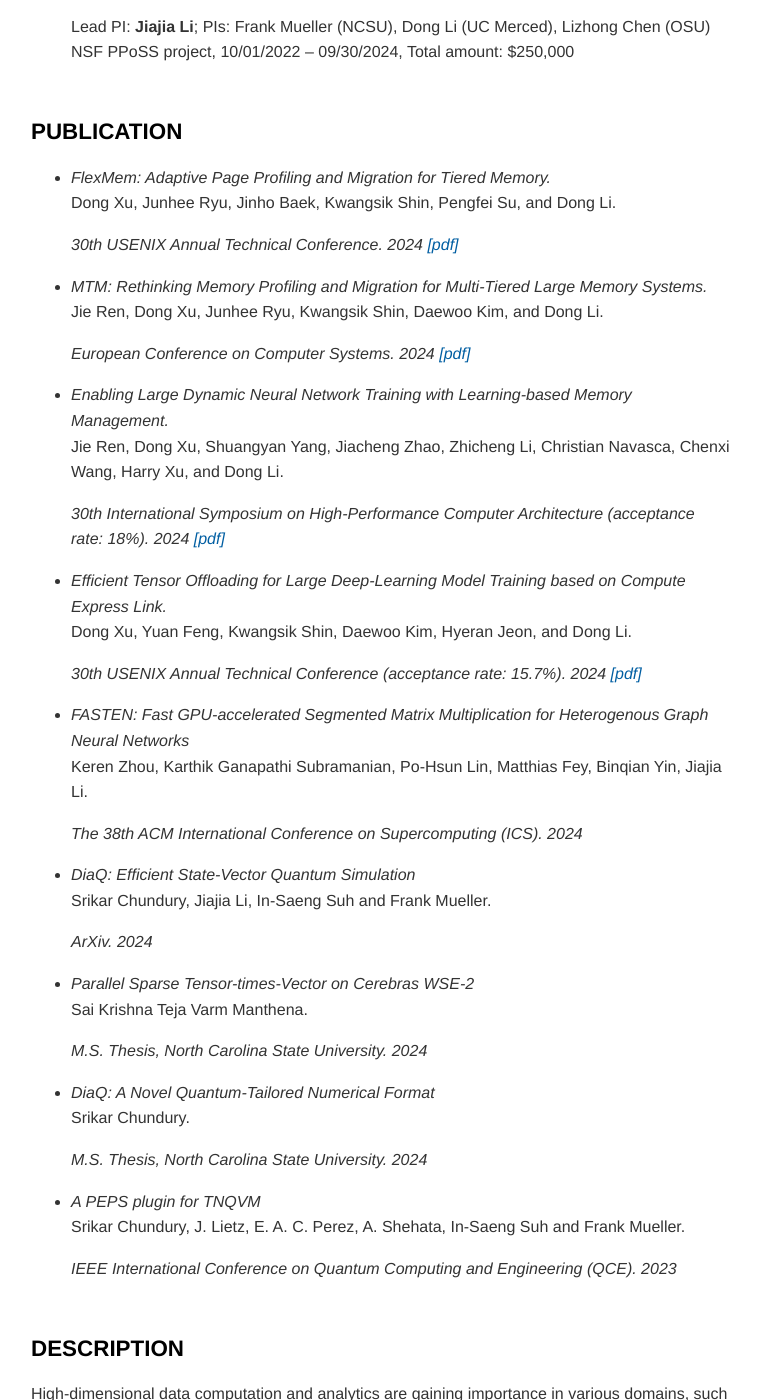
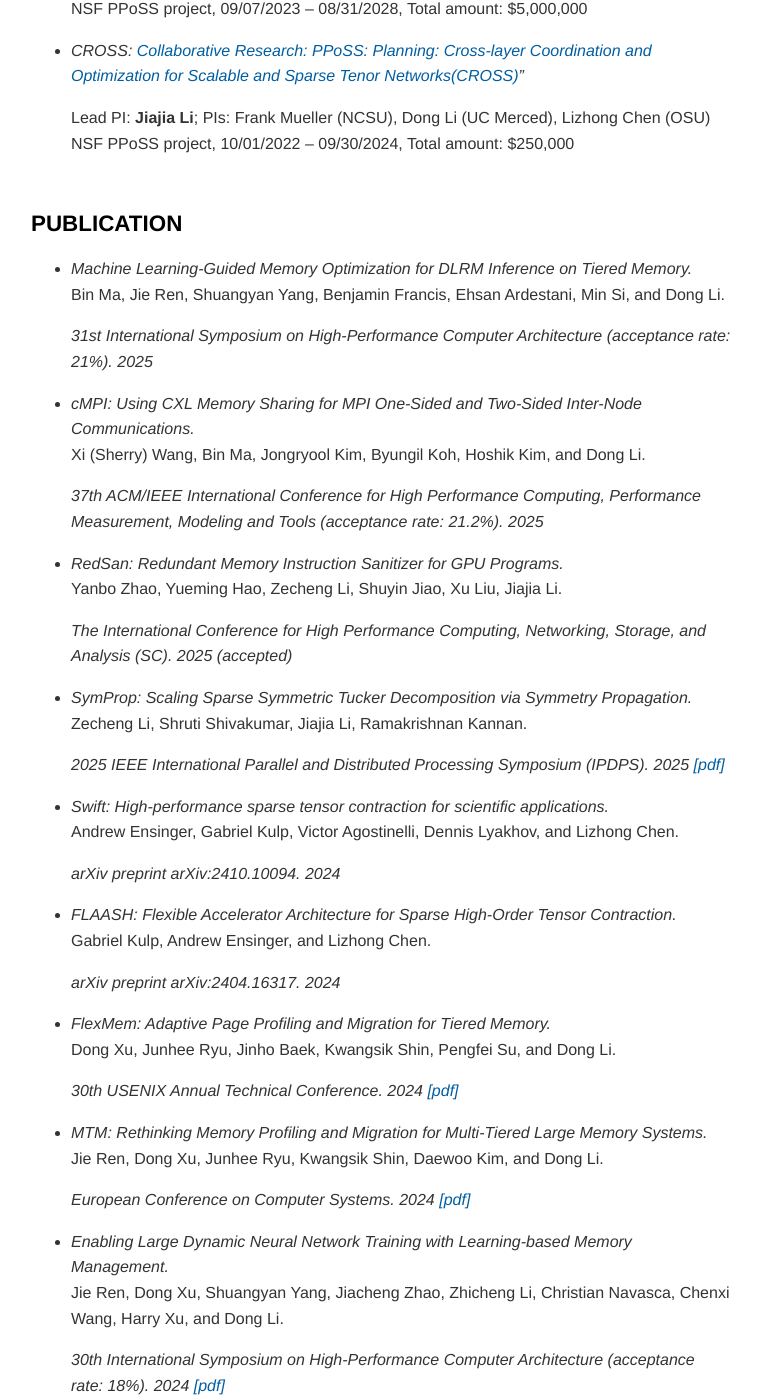
Before and after one commit to tensorworld/cross, a Jekyll site: the page built from index.html, in a window 1280 px wide and 1400 px high, scrolled down 923 px. Shown: the whole window, without its empty margins (149-910 px from the left). Built offline with Jekyll 4.4.1, drawn with Linux system fonts in a browser that asks for light colours; nearby versions of some CDN libraries; some web fonts are replaced; some of the changed text lies outside the part shown.

Commit message:
update content

```diff
--- a/_config.yml
+++ b/_config.yml
@@ -19,7 +19,7 @@
 # in the templates via {{ site.myvariable }}.
 
 title: CROSS
-email: jiajia.li@ncsu.edu
+email_full: "mailto:jiajia.li@ncsu.edu"
 description: >- # this means to ignore newlines until "baseurl:"
   NSF CROSS Project
 baseurl: "" # the subpath of your site, e.g. /blog
--- a/_data/publications.yml
+++ b/_data/publications.yml
@@ -1,3 +1,21 @@
+- title: "Machine Learning-Guided Memory Optimization for DLRM Inference on Tiered Memory."
+  authors: "Bin Ma, Jie Ren, Shuangyan Yang, Benjamin Francis, Ehsan Ardestani, Min Si, and Dong Li."
+  details: '31st International Symposium on High-Performance Computer Architecture (acceptance rate: 21%). <time>2025</time>'
+- title: "cMPI: Using CXL Memory Sharing for MPI One-Sided and Two-Sided Inter-Node Communications."
+  authors: "Xi (Sherry) Wang, Bin Ma, Jongryool Kim, Byungil Koh, Hoshik Kim, and Dong Li."
+  details: '37th ACM/IEEE International Conference for High Performance Computing, Performance Measurement, Modeling and Tools (acceptance rate: 21.2%). <time>2025</time>'
+- title: "RedSan: Redundant Memory Instruction Sanitizer for GPU Programs."
+  authors: "Yanbo Zhao, Yueming Hao, Zecheng Li, Shuyin Jiao, Xu Liu, Jiajia Li."
+  details: 'The International Conference for High Performance Computing, Networking, Storage, and Analysis (SC). <time>2025</time> (accepted)'
+- title: "SymProp: Scaling Sparse Symmetric Tucker Decomposition via Symmetry Propagation."
+  authors: "Zecheng Li, Shruti Shivakumar, Jiajia Li, Ramakrishnan Kannan."
+  details: '2025 IEEE International Parallel and Distributed Processing Symposium (IPDPS). <time>2025</time> <a href="https://ieeexplore.ieee.org/abstract/document/11078398?casa_token=7SL7N6tjMZwAAAAA:Ncc5sU-AOmKEstruMfwhexiXdyUNQd9YWltvwmrFESIotNq6-cW8lg9JjlCPgUReJjPQV5U">[pdf]</a>'
+- title: "Swift: High-performance sparse tensor contraction for scientific applications."
+  authors: "Andrew Ensinger, Gabriel Kulp, Victor Agostinelli, Dennis Lyakhov, and Lizhong Chen."
+  details: 'arXiv preprint arXiv:2410.10094. <time>2024</time>'
+- title: "FLAASH: Flexible Accelerator Architecture for Sparse High-Order Tensor Contraction."
+  authors: "Gabriel Kulp, Andrew Ensinger, and Lizhong Chen."
+  details: 'arXiv preprint arXiv:2404.16317. <time>2024</time>'
 - title: "FlexMem: Adaptive Page Profiling and Migration for Tiered Memory."
   authors: "Dong Xu, Junhee Ryu, Jinho Baek, Kwangsik Shin, Pengfei Su, and Dong Li."
   details: '30th USENIX Annual Technical Conference. <time>2024</time> <a href="https://pasalabs.org/papers/2024/ATC24_FlexMem.pdf">[pdf]</a>'
--- a/_data/team.yml
+++ b/_data/team.yml
@@ -8,11 +8,15 @@
   url: "https://web.engr.oregonstate.edu/~chenliz/"
 - name: "Zecheng Li @ NCSU"
 - name: "Zhaonan Meng @ NCSU"
-- name: "Teja Manthena @ NCSU"
+- name: "Rahmy Salman @ NCSU"
+- name: "Devadatta Mandaogane @ NCSU"
+- name: "Sri Harshavardhan Reddy Deverapalli @ NCSU"
 - name: "Srikar Chundury @ NCSU"
-- name: "Swastik Mittal @ NCSU"
+- name: "Yuchao Su @ NCSU"
 - name: "Blake Burgstahler @ NCSU"
-- name: "Dong Xu @ UC Merced"
-- name: "Gabriel Kulp @ Oregon State"
-- name: "Andrew Ensinger @ Oregon State"
+- name: "Xi (Sherry) Wang @ UC Merced"
+- name: "Dinghong Song @ UC Merced"
+- name: "Bin Ma @ UC Merced"
+- name: "Anthony Kung @ Oregon State"
+- name: "Adrian Alupoaei @ Oregon State"
 - name: "Raymond Baartmans @ Oregon State"
--- a/index.html
+++ b/index.html
@@ -4,7 +4,8 @@ layout: layout-tags
 
 <!DOCTYPE html>
 
-<h2>NSF Collaborative Research: PPoSS: LARGE: Cross-layer Coordination and Optimization for Scalable and Sparse Tensor Networks (CROSS)</h2>
+<h2>NSF CROSS Project</h2>
+<h3>Collaborative Research: PPoSS: LARGE: Cross-layer Coordination and Optimization for Scalable and Sparse Tensor Networks</h3>
 
 </br></br>
 
```
Also changed, not shown: _activities/annual-meeting-2024.md (+1 -1 lines), _activities/annual-meeting-2025.md (added, +4 -0 lines), _news/pi-meeting-sc25.md (+1 -1 lines), Gemfile.lock, 5 other files.
